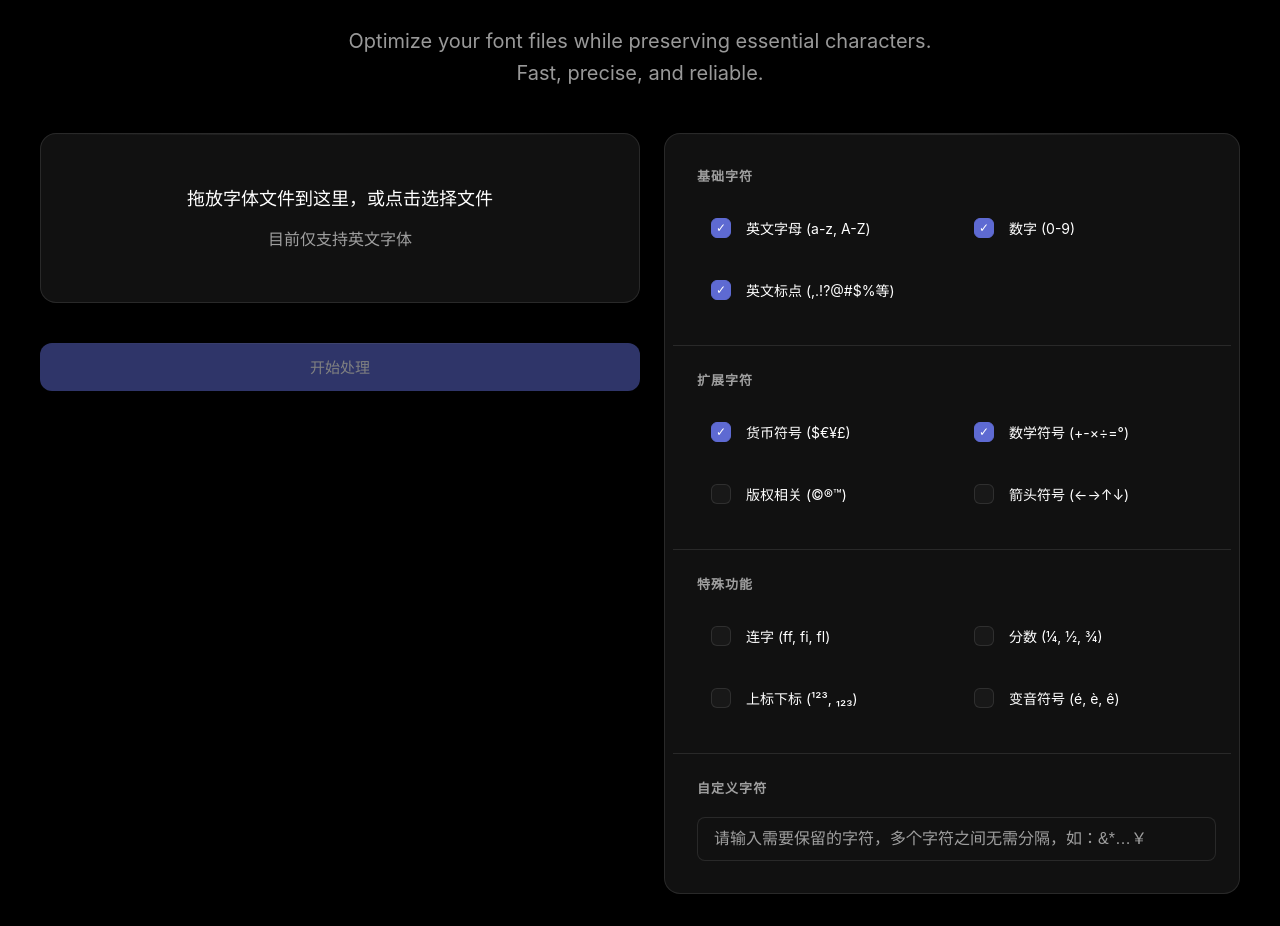
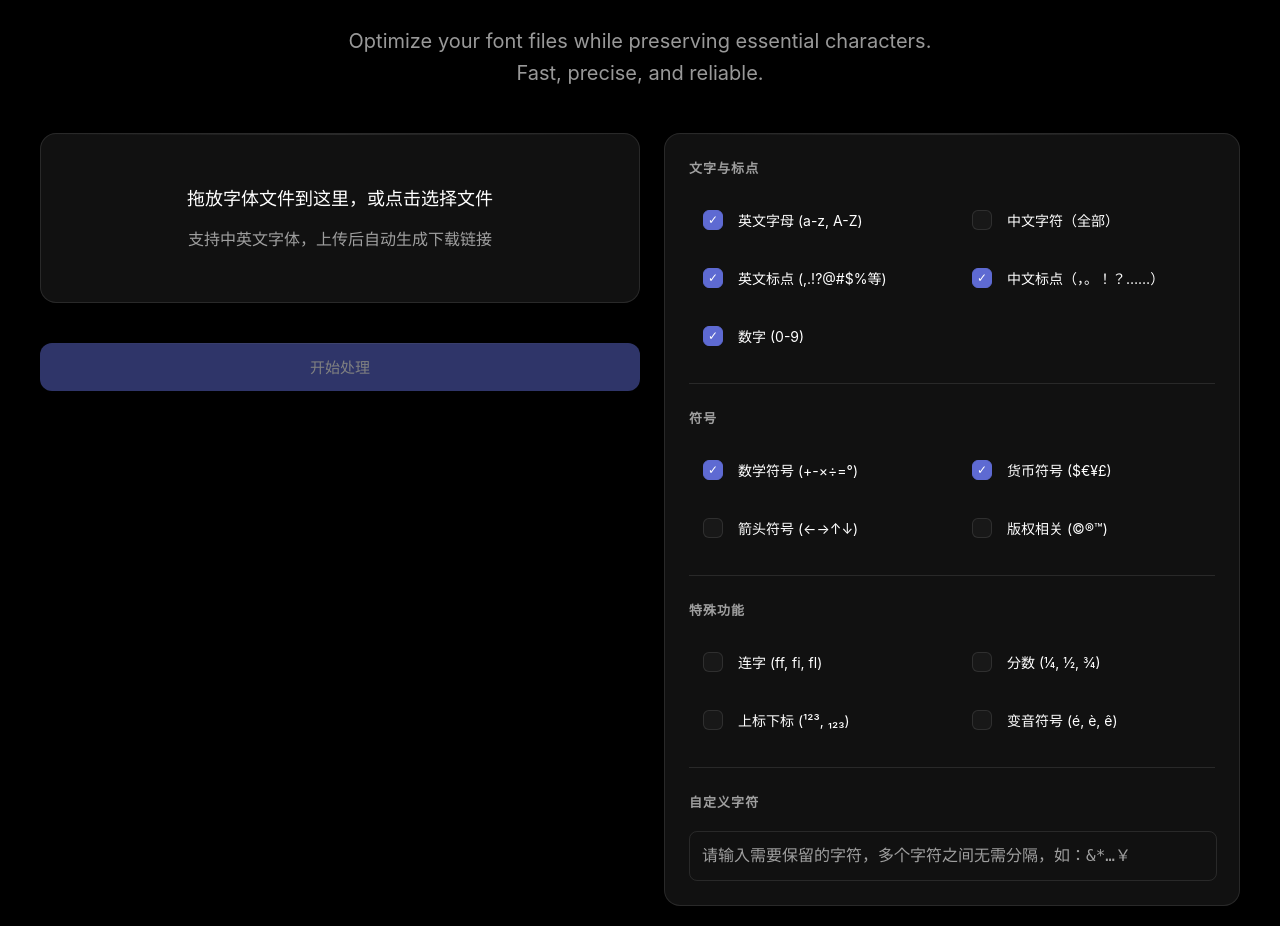
Before and after one commit to PladyChan/font-subsetter-web, a Flask app: page / in a window 1280 px wide. Shown: the part 196-1122 px from the top of the page. Before the commit the page ends 1090 px from the top, so only its background shows below. Run offline with Flask 2, Linux system fonts and the light colour scheme.

Commit message:
feat: 中文字符支持与页面样式调整

```diff
--- a/templates/index.html
+++ b/templates/index.html
@@ -218,7 +218,7 @@
         .options-panel {
             background: var(--card-bg);
             border-radius: 16px;
-            padding: 32px;
+            padding: 0 24px;
             border: 1px solid var(--border);
             position: relative;
             overflow: hidden;
@@ -239,13 +239,14 @@
 
         .option-section {
             position: relative;
-            padding: 24px;
-            margin: -24px;
-            margin-bottom: 32px;
+            padding: 24px 0 12px;
+            margin: 0;
+            width: 100%;
+            height: fit-content;
         }
 
         .option-section:last-child {
-            margin-bottom: -24px;
+            margin-bottom: 0;
         }
 
         .option-section + .option-section {
@@ -264,7 +265,10 @@
         .option-grid {
             display: grid;
             grid-template-columns: repeat(2, 1fr);
-            gap: 16px;
+            column-gap: 12px;
+            row-gap: 12px;
+            width: 100%;
+            margin-bottom: 12px;
         }
 
         .option-item {
@@ -390,7 +394,22 @@
 
         .custom-chars-input {
             margin-top: 12px;
+            margin-bottom: 12px;
+            margin-left: 0;
+            margin-right: 0;
             width: 100%;
+            display: flex;
+            flex-wrap: wrap;
+            height: fit-content;
+            padding-top: 0;
+            padding-bottom: 0;
+            border: 1px solid var(--border);
+            border-radius: 8px;
+            color: var(--text-secondary);
+            text-align: left;
+            vertical-align: top;
+            background: unset;
+            background-color: unset;
         }
 
         .custom-input {
@@ -436,7 +455,22 @@
 
         .custom-chars-input {
             margin-top: 12px;
+            margin-bottom: 12px;
+            margin-left: 0;
+            margin-right: 0;
             width: 100%;
+            display: flex;
+            flex-wrap: wrap;
+            height: fit-content;
+            padding-top: 0;
+            padding-bottom: 0;
+            border: 1px solid var(--border);
+            border-radius: 8px;
+            color: var(--text-secondary);
+            text-align: left;
+            vertical-align: top;
+            background: unset;
+            background-color: unset;
         }
 
         .custom-input {
@@ -450,6 +484,28 @@
             color: var(--text);
             font-size: 16px;
             transition: all 0.2s;
+        }
+
+        #customChars {
+            width: 100%;
+            display: block;
+            min-height: 48px;
+            box-sizing: border-box;
+            overflow: hidden;
+            resize: none;
+            margin: 0;
+            padding: 12px;
+            padding-left: 12px;
+            padding-right: 12px;
+            border: 0;
+            border-style: none;
+            border-width: 0;
+            border-color: rgba(0, 0, 0, 0);
+            border-image: none;
+            background: unset;
+            background-color: unset;
+            border-radius: 8px;
+            line-height: 1.5;
         }
 
         .result-panel {
@@ -555,7 +611,7 @@
             <div class="upload-area" id="drop-area">
                 <input type="file" id="file-input" accept=".ttf,.otf,.woff,.woff2,.eot" multiple style="display: none;">
                 <p style="font-size: 18px; margin-bottom: 8px;">拖放字体文件到这里，或点击选择文件</p>
-                <p style="color: var(--text-secondary);">目前仅支持英文字体</p>
+                <p style="color: var(--text-secondary);">支持中英文字体，上传后自动生成下载链接</p>
                 <div class="file-list" id="file-list"></div>
             </div>
 
@@ -572,41 +628,55 @@
 
         <div class="options-panel">
             <div class="option-section">
-                <h3>基础字符</h3>
+                <h3>文字与标点</h3>
                 <div class="option-grid">
                     <label class="option-item">
                         <input type="checkbox" name="latin" checked>
                         <span class="option-text">英文字母 (a-z, A-Z)</span>
                     </label>
                     <label class="option-item">
-                        <input type="checkbox" name="numbers" checked>
-                        <span class="option-text">数字 (0-9)</span>
+                        <input type="checkbox" name="chinese_all">
+                        <span class="option-text">中文字符（全部）</span>
                     </label>
+                </div>
+                <div class="option-grid">
                     <label class="option-item">
                         <input type="checkbox" name="en_punctuation" checked>
                         <span class="option-text">英文标点 (,.!?@#$%等)</span>
+                    </label>
+                    <label class="option-item">
+                        <input type="checkbox" name="cn_punctuation" checked>
+                        <span class="option-text">中文标点（，。！？……）</span>
+                    </label>
+                </div>
+                <div class="option-grid">
+                    <label class="option-item">
+                        <input type="checkbox" name="numbers" checked>
+                        <span class="option-text">数字 (0-9)</span>
                     </label>
                 </div>
             </div>
 
             <div class="option-section">
-                <h3>扩展字符</h3>
+                <h3>符号</h3>
                 <div class="option-grid">
-                    <label class="option-item">
-                        <input type="checkbox" name="currency" checked>
-                        <span class="option-text">货币符号 ($€¥£)</span>
-                    </label>
                     <label class="option-item">
                         <input type="checkbox" name="math" checked>
                         <span class="option-text">数学符号 (+-×÷=°)</span>
                     </label>
                     <label class="option-item">
-                        <input type="checkbox" name="copyright">
-                        <span class="option-text">版权相关 (©®™)</span>
+                        <input type="checkbox" name="currency" checked>
+                        <span class="option-text">货币符号 ($€¥£)</span>
                     </label>
+                </div>
+                <div class="option-grid">
                     <label class="option-item">
                         <input type="checkbox" name="arrows">
                         <span class="option-text">箭头符号 (←→↑↓)</span>
+                    </label>
+                    <label class="option-item">
+                        <input type="checkbox" name="copyright">
+                        <span class="option-text">版权相关 (©®™)</span>
                     </label>
                 </div>
             </div>
@@ -636,10 +706,10 @@
             <div class="option-section">
                 <h3>自定义字符</h3>
                 <div class="custom-chars-input">
-                    <input type="text"
-                           id="customChars"
-                           placeholder="请输入需要保留的字符，多个字符之间无需分隔，如：&*…￥"
-                           class="custom-input">
+                    <textarea id="customChars"
+                              rows="1"
+                              placeholder="请输入需要保留的字符，多个字符之间无需分隔，如：&*…￥"
+                              class="custom-input"></textarea>
                 </div>
             </div>
         </div>
@@ -657,6 +727,18 @@
         const progress = document.getElementById('progress');
         const result = document.getElementById('result');
         const sizeInfo = document.getElementById('size-info');
+        const customCharsInput = document.getElementById('customChars');
+
+        // 自定义字符输入框自适应高度
+        function autoResizeCustomChars() {
+            if (!customCharsInput) return;
+            customCharsInput.style.height = 'auto';
+            customCharsInput.style.height = `${customCharsInput.scrollHeight}px`;
+        }
+        if (customCharsInput) {
+            autoResizeCustomChars();
+            customCharsInput.addEventListener('input', autoResizeCustomChars);
+        }
 
         // 添加错误处理函数
         function showError(message) {
```
Also changed, not shown: typetrim.py (+13 -25 lines), static/favicon.ico (added), static/favicon.png (added).
